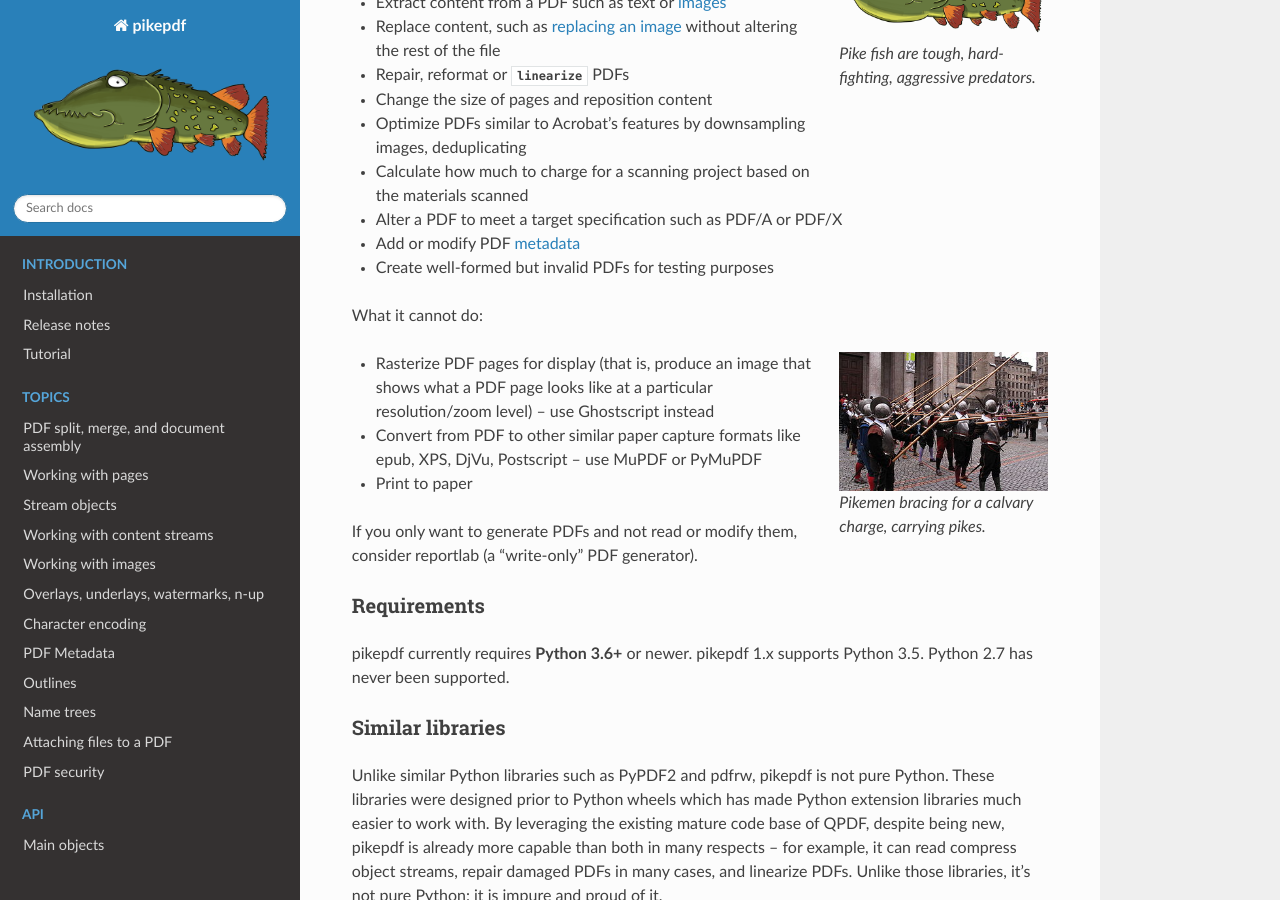
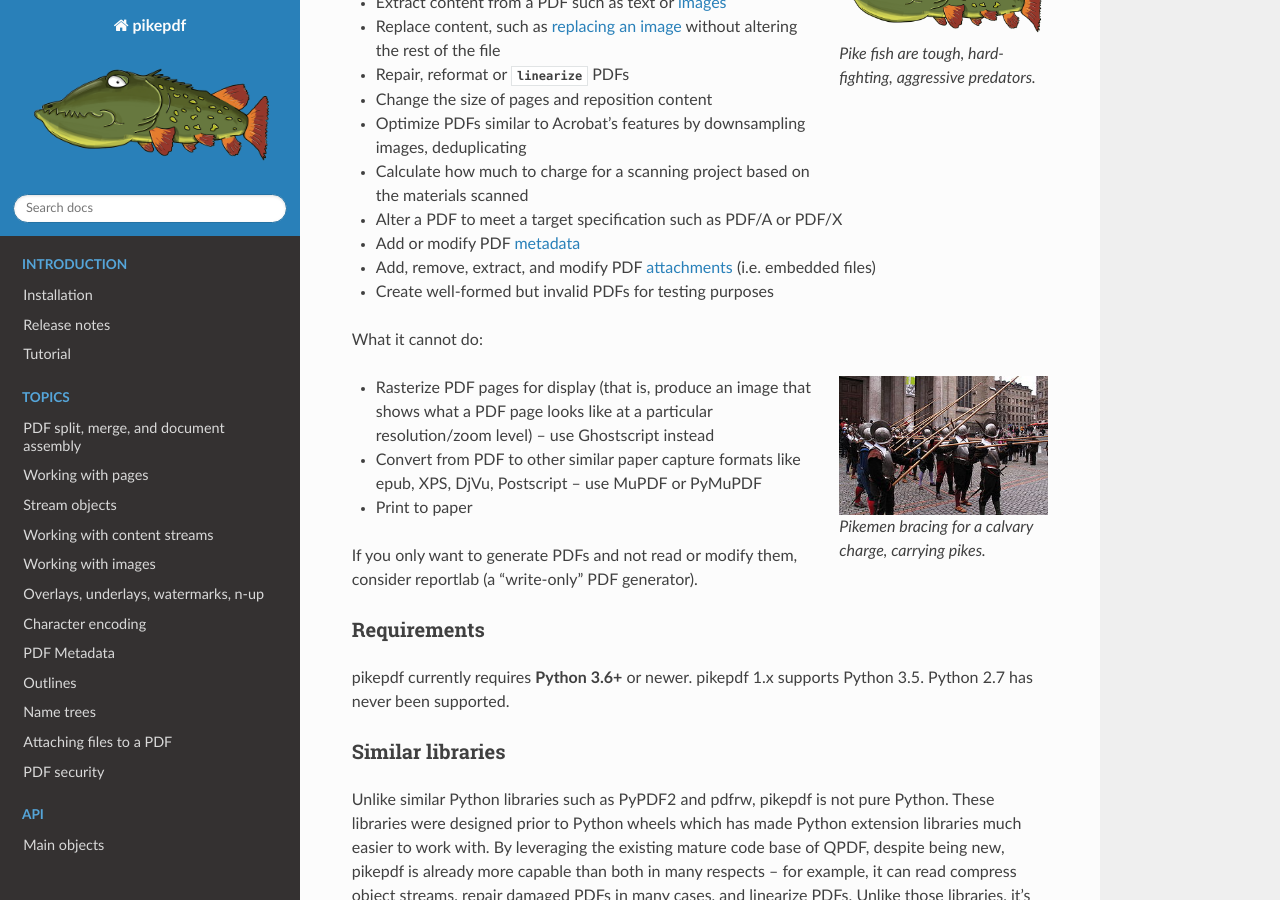
Before and after one commit to pikepdf/pikepdf, a Sphinx documentation site: the page built from docs/index.rst, in a window 1280 px wide and 900 px high, scrolled down 832 px. Built offline with Sphinx 7.4.7 and the Read the Docs theme 2.0.0, drawn with Linux system fonts in a browser that asks for light colours; pages that are not in the unit, such as notebooks, are missing from menus; the version number could not be read and is left out.

Commit message:
docs: promote attachments more

```diff
--- a/docs/index.rst
+++ b/docs/index.rst
@@ -59,6 +59,8 @@ pikepdf would help you build apps that do things like:
   scanned
 * Alter a PDF to meet a target specification such as PDF/A or PDF/X
 * Add or modify PDF :ref:`metadata <accessmetadata>`
+* Add, remove, extract, and modify PDF :ref:`attachments <attachments>`
+  (i.e. embedded files)
 * Create well-formed but invalid PDFs for testing purposes
 
 What it cannot do:
--- a/docs/topics/attachments.rst
+++ b/docs/topics/attachments.rst
@@ -1,3 +1,5 @@
+.. _attachments:
+
 Attaching files to a PDF
 ************************
 
```
